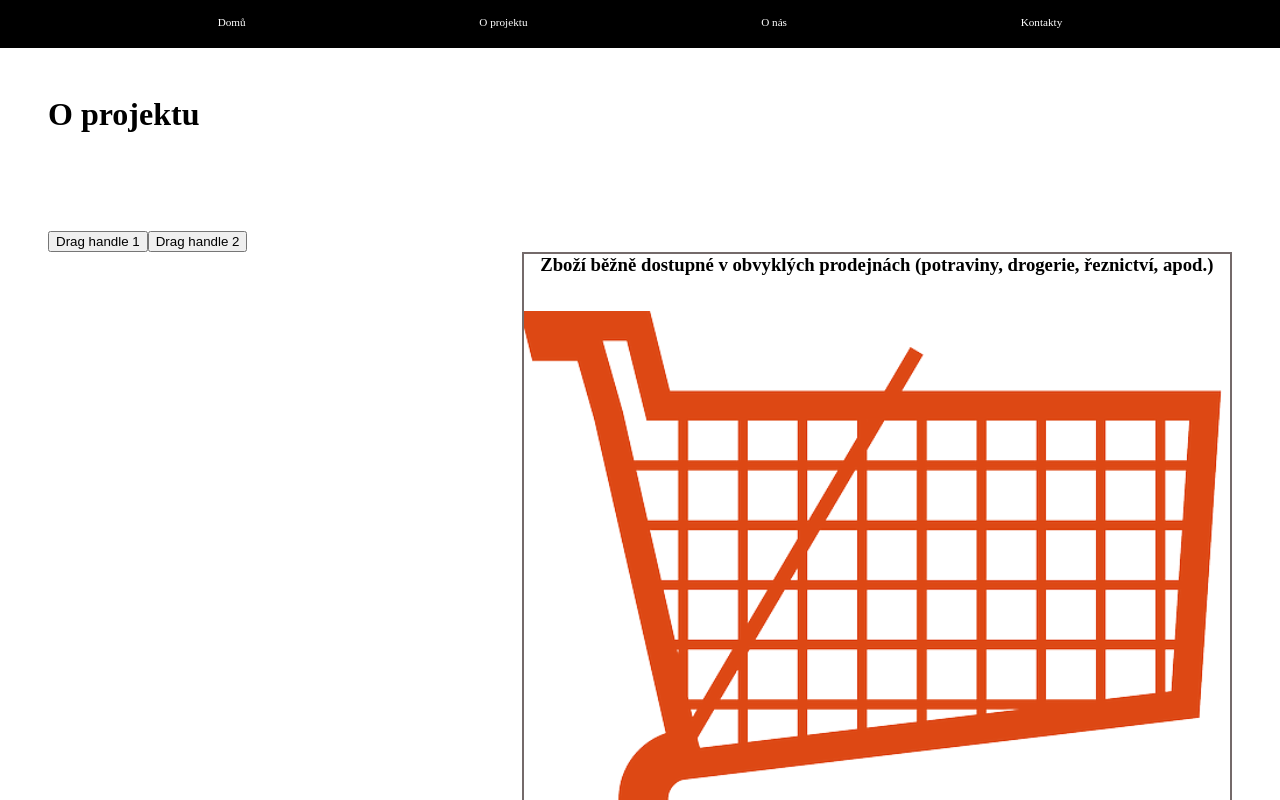
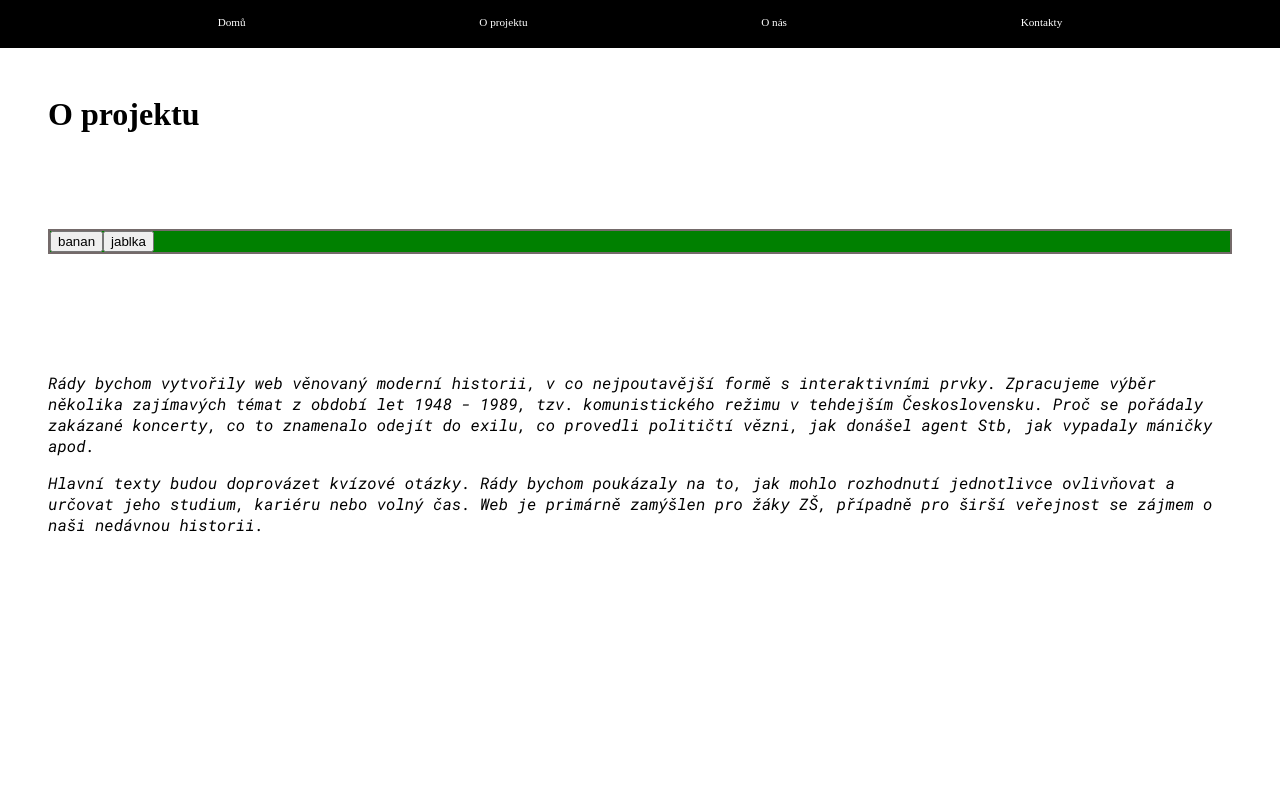
Before and after one commit to jitkahla/manickyasoudruzi, a React app: page /aboutproject in a window 1280 px wide. Shown: the top 800 px of the page. Built offline with nearby package versions, Linux system fonts and the light colour scheme; a web font is replaced by a local one.

Commit message:
Drag and drop

```diff
--- a/src/quiz/DragAndDrop/index.jsx
+++ b/src/quiz/DragAndDrop/index.jsx
@@ -47,22 +47,38 @@ export function Droppable() {
   );
 }
 
-export function Draggable() {
-  const { attributes, listeners, setNodeRef, transform } = useDraggable({
-    id: 'unique-id',
+// export function Draggable() {
+//   const { attributes, listeners, setNodeRef, transform } = useDraggable({
+//     id: 'unique-id',
+//   });
+//   const style = transform
+//     ? { transform: `translate3d(${transform.x}px, ${transform.y}px, 0)` }
+//     : undefined;
+
+//   return <ContainerItem />;
+// }
+
+export function Container(props) {
+  const { id, items } = props;
+  const { setNodeRef } = useDroppable({
+    id: id,
   });
-  const style = transform
-    ? { transform: `translate3d(${transform.x}px, ${transform.y}px, 0)` }
-    : undefined;
-
   return (
-    <>
-      <button ref={setNodeRef} {...listeners} {...attributes} style={style}>
-        Drag handle 1
-      </button>
-      <button ref={setNodeRef} {...listeners} {...attributes} style={style}>
-        Drag handle 2
-      </button>
-    </>
+    <div className="droppable__image" ref={setNodeRef}>
+      {items.map((item) => (
+        <ContainerItem id={item} />
+      ))}
+    </div>
   );
 }
+
+export function ContainerItem(props) {
+  const { attributes, listeners, setNodeRef, transform } = useDraggable({
+    id: props.id,
+  });
+  return (
+    <button ref={setNodeRef} {...listeners} {...attributes}>
+      {props.id}
+    </button>
+  );
+}
--- a/src/quiz/DragAndDrop/style.css
+++ b/src/quiz/DragAndDrop/style.css
@@ -16,6 +16,7 @@
   border: 2px solid var(--border);
   margin-bottom: 10%;
   line-height: 0;
+  background-color: green;
 }
 .droppable__image img {
   width: 100%;
--- a/src/quiz/Shopping/index.jsx
+++ b/src/quiz/Shopping/index.jsx
@@ -1,17 +1,23 @@
 import React, { useState } from 'react';
 import { DndContext } from '@dnd-kit/core';
-import { Droppable, Draggable } from '../DragAndDrop';
+import { Droppable, Container } from '../DragAndDrop';
 
 export function Shopping() {
   const [isDropped, setIsDropped] = useState(false);
-  const draggableMarkup = <Draggable>Drag me</Draggable>;
 
-  const [items, setItems] = useState();
+  const [items, setItems] = useState({
+    root: ['banan', 'jablka'],
+    container1: [],
+    container2: [],
+    container3: [],
+    container4: [],
+  });
 
   return (
-    <DndContext onDragEnd={handleDragEnd}>
-      {!isDropped ? draggableMarkup : null}
-      <Droppable>{isDropped ? draggableMarkup : 'Drop here'}</Droppable>
+    <DndContext onDragStart={handleDragStart} onDragEnd={handleDragEnd}>
+      {/* {!isDropped ? draggableMarkup : null} */}
+      {/* <Droppable>{isDropped ? draggableMarkup : 'Drop here'}</Droppable> */}
+      <Container id="root" items={items.root} />
     </DndContext>
   );
 
@@ -20,4 +26,8 @@ export function Shopping() {
       setIsDropped(true);
     }
   }
+
+  function handleDragStart(event) {
+    console.log('handleDragStart started');
+  }
 }
```
